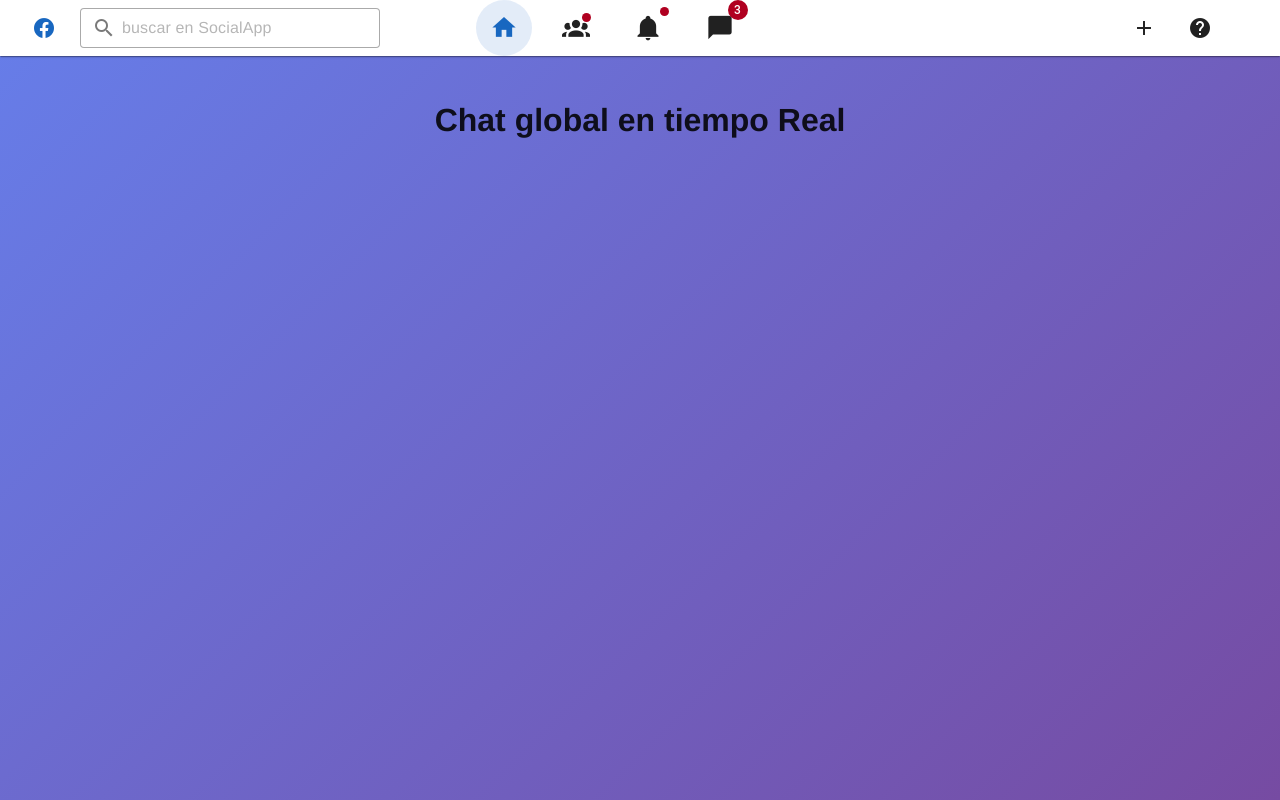
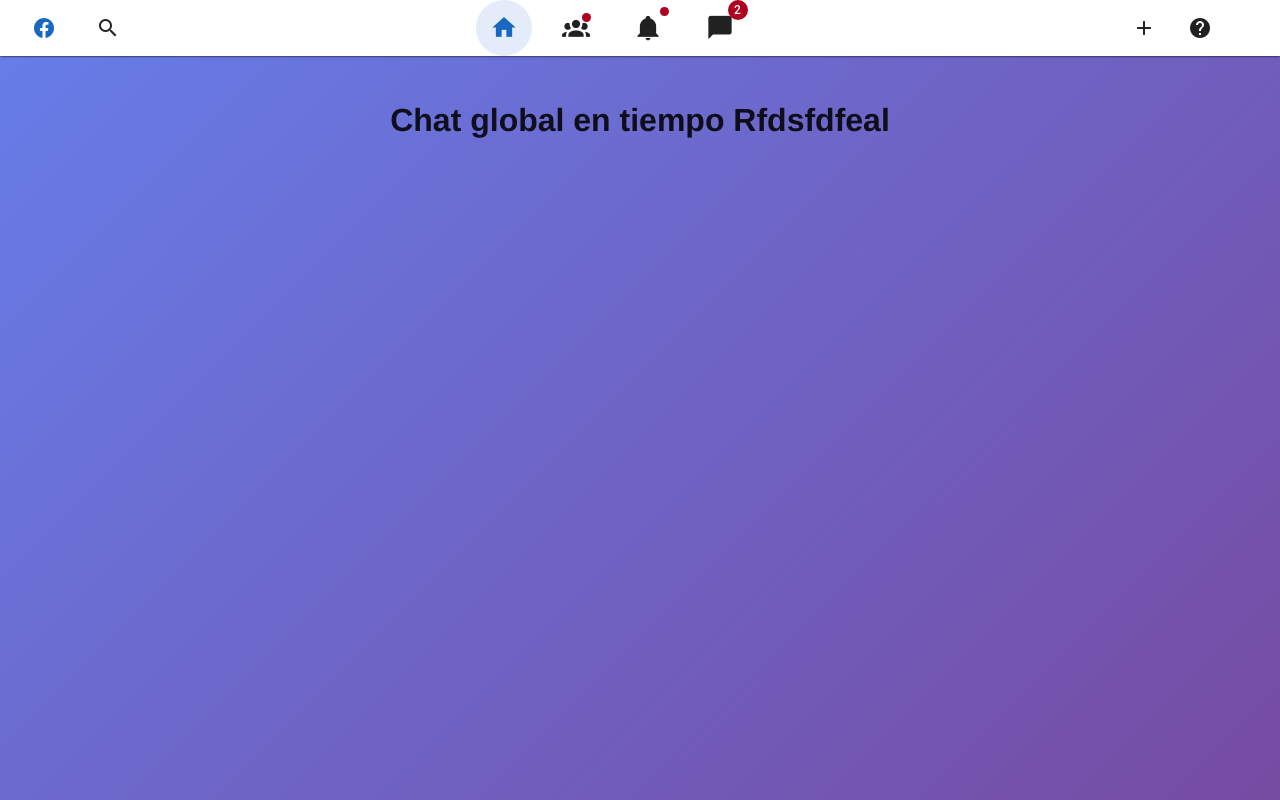
Before and after one commit to Ysmael2/social-chat, a Vue app: page /home in a window 1280 px wide. Built offline with nearby package versions, Linux system fonts and the light colour scheme.

Commit message:
cambios 16:45

```diff
--- a/src/views/DashboardView.vue
+++ b/src/views/DashboardView.vue
@@ -7,16 +7,84 @@
           <v-btn icon size="large" class="mr-2" color="primary">
             <v-icon>mdi-facebook</v-icon>
           </v-btn>
+
+          <!-- icono de busqueda -->
+            <v-menu
+      v-model="searchMenu"
+      :close-on-content-click="false"
+      location="start"
+      :nudge-width="300"
+    >
+      <template v-slot:activator="{ props }">
+        <v-btn
+          icon
+          size="large"
+          v-bind="props"
+          class="mr-2"
+        >
+          <v-icon>mdi-magnify</v-icon>
+        </v-btn>
+      </template>
+
+      <v-card>
+        <v-card-text class="pa-4">
           <v-text-field
             v-model="search"
-            placeholder="buscar en SocialApp"
+            placeholder="buscar en SocialApp..."
             variant="outlined"
             density="compact"
             prepend-inner-icon="mdi-magnify"
             hide-details
-            class="search-field"
-            style="width: 300px;"
+            @keyup.enter="performSearch"
+            autofocus
           ></v-text-field>
+          <div class="d-flex justify-end mt-2">
+            <v-btn
+              size="small"
+              variant="text"
+              @click="searchMenu = false"
+            >
+              Cancelar
+            </v-btn>
+            <v-btn
+              size="small"
+              color="primary"
+              @click="performSearch"
+              class="ml-2"
+            >
+              Buscar
+            </v-btn>
+          </div>
+        </v-card-text>
+      </v-card>
+    </v-menu>
+  </div>
+
+          <!-- Campo de busqueda -->
+             <div v-if="showSearch" class="search-expanded">
+              <v-text-field
+                v-model="search"
+                placeholder="buscar en SocialApp"
+                variant="outlined"
+                density="compact"
+                prepend-inner-icon="mdi-magnify"
+                hide-details
+                class="search-field-expanded"
+                @keyup.enter="performSearch"
+                @blur="checkAndCloseSearch"
+                ref="searchInput"
+                autofocus
+              >
+                <template v-slot:append>
+                  <v-btn
+                    icon
+                    size="small"
+                    @click="closeSearch"
+                  >
+                    <v-icon>mdi-close</v-icon>
+                  </v-btn>
+                </template>
+              </v-text-field>
         </div>
 
         <!-- Sección centro: Iconos de navegación -->
@@ -53,7 +121,7 @@
 
           <v-btn icon size="large" class="mx-2">
             <v-icon size="28">mdi-message</v-icon>
-            <v-badge content="3" color="error" class="notification-badge"></v-badge>
+            <v-badge content="2" color="error" class="notification-badge"></v-badge>
           </v-btn>
 
           <v-btn icon size="large" class="mx-2">
@@ -63,7 +131,8 @@
 
         <!-- Sección derecha: Menú de usuario -->
         <div class="d-flex align-center ml-auto">
-          <!-- Puedes añadir más elementos aquí antes del menú -->
+
+          <!-- Puedes añadir más elementos aquí antes del menú-->
           <v-btn icon class="mr-2">
             <v-icon>mdi-plus</v-icon>
           </v-btn>
@@ -166,7 +235,7 @@
 </template>
 
 <script setup lang="ts">
-import { ref, computed } from 'vue'
+import { ref, computed, nextTick } from 'vue'
 import { useRouter } from 'vue-router'
 import { useAuthStore } from '@/stores/auth'
 
@@ -174,6 +243,8 @@ const router = useRouter()
 const authStore = useAuthStore()
 const menu = ref(false)
 const search = ref('')
+const showSearch = ref(false)
+const searchMenu = ref(false)
 
 // Obtener iniciales del usuario
 const getUserInitials = computed(() => {
@@ -190,6 +261,29 @@ const getUserInitials = computed(() => {
     .substring(0, 2)
     .toUpperCase()
 })
+
+const closeSearch = () => {
+  showSearch.value = false
+  search.value = ''
+}
+
+const checkAndCloseSearch = () => {
+  // Cierra solo si el campo está vacío
+  if (!search.value.trim()) {
+    setTimeout(() => {
+      showSearch.value = false
+    }, 200)
+  }
+}
+
+const performSearch = () => {
+  if (search.value.trim()) {
+    console.log('Buscando:', search.value)
+    // Aquí puedes implementar tu lógica de búsqueda
+    // Ejemplo: router.push({ name: 'search', query: { q: search.value } })
+  }
+}
+
 
 const handleLogout = async () => {
   menu.value = false
--- a/src/views/HomeView.vue
+++ b/src/views/HomeView.vue
@@ -1,7 +1,7 @@
 <template>
   <br><br><br><br>
   <div class="home">
-  <h1>Chat global en tiempo Real</h1>
+  <h1>Chat global en tiempo Rfdsfdfeal</h1>
   </div>
 </template>
 
```
